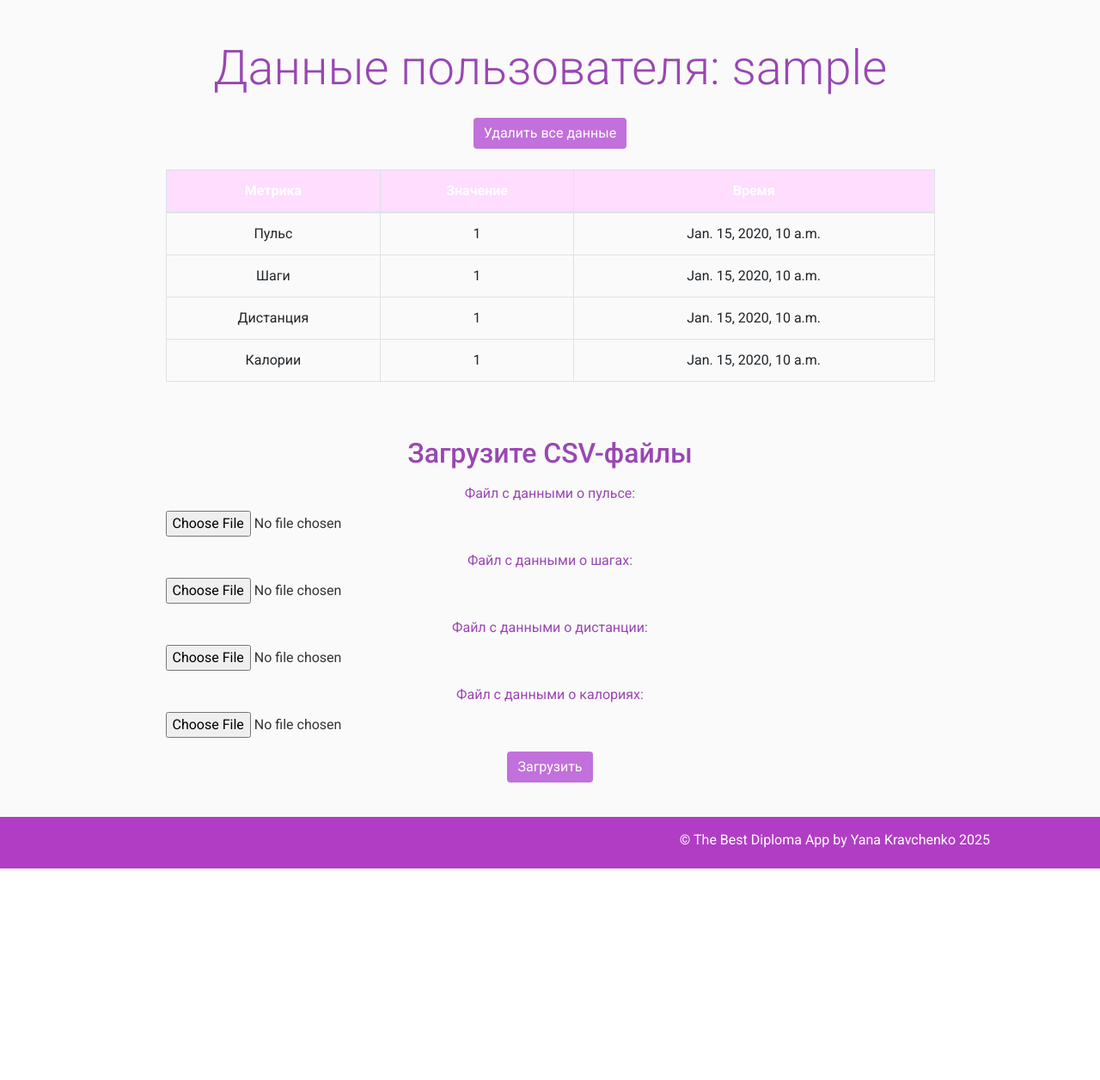
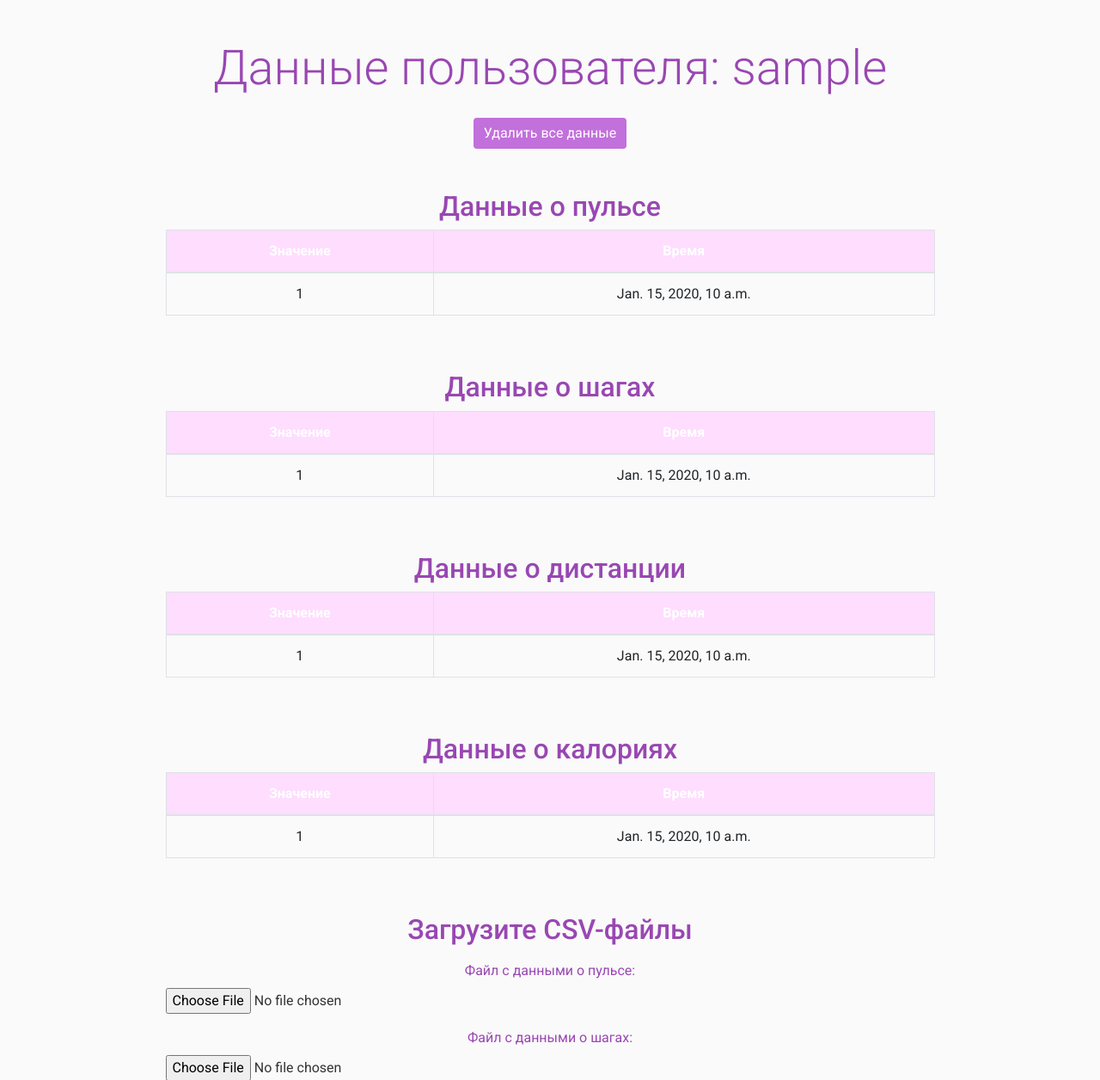
Before and after one commit to qetra4/Diploma_App, a Django app: page /user_data/1/ in a window 1280 px wide. Shown: the part 75-1331 px from the top of the page at 86% size. Before the commit the page ends 1085 px from the top, so only its background shows below. Run offline with Django 5.2, Linux system fonts and the light colour scheme; the first user in the database is signed in; tables that the repository leaves empty hold one stand-in row (Sample ...); some libraries are stand-ins or nearby versions.

Commit message:
Different tables for different values

```diff
--- a/data/templates/user_data.html
+++ b/data/templates/user_data.html
@@ -14,12 +14,13 @@
                     </button>
                 </form>
 
-                <!-- Таблица с данными -->
+                <!-- Таблица с данными о пульсе -->
+                {% if pulses %}
+                    <h2 class="text-lavender mt-5">Данные о пульсе</h2>
                     <div class="table-responsive">
                         <table class="table table-bordered table-hover">
                             <thead class="bg-lavender text-white">
                                 <tr>
-                                <th>Метрика</th>
                                     <th>Значение</th>
                                     <th>Время</th>
                                 </tr>
@@ -27,28 +28,81 @@
                             <tbody>
                                 {% for pulse in pulses %}
                                     <tr>
-                                    <td>Пульс</td>
                                         <td>{{ pulse.value }}</td>
                                         <td>{{ pulse.time }}</td>
                                     </tr>
                                 {% endfor %}
+                            </tbody>
+                        </table>
+                    </div>
+                {% else %}
+                    <p class="text-muted">Нет данных о пульсе.</p>
+                {% endif %}
+
+                <!-- Таблица с данными о шагах -->
+                {% if steps %}
+                    <h2 class="text-lavender mt-5">Данные о шагах</h2>
+                    <div class="table-responsive">
+                        <table class="table table-bordered table-hover">
+                            <thead class="bg-lavender text-white">
+                                <tr>
+                                    <th>Значение</th>
+                                    <th>Время</th>
+                                </tr>
+                            </thead>
+                            <tbody>
                                 {% for step in steps %}
                                     <tr>
-                                    <td>Шаги</td>
                                         <td>{{ step.value }}</td>
                                         <td>{{ step.time }}</td>
                                     </tr>
                                 {% endfor %}
+                            </tbody>
+                        </table>
+                    </div>
+                {% else %}
+                    <p class="text-muted">Нет данных о шагах.</p>
+                {% endif %}
+
+                <!-- Таблица с данными о дистанции -->
+                {% if distances %}
+                    <h2 class="text-lavender mt-5">Данные о дистанции</h2>
+                    <div class="table-responsive">
+                        <table class="table table-bordered table-hover">
+                            <thead class="bg-lavender text-white">
+                                <tr>
+                                    <th>Значение</th>
+                                    <th>Время</th>
+                                </tr>
+                            </thead>
+                            <tbody>
                                 {% for distance in distances %}
                                     <tr>
-                                    <td>Дистанция</td>
                                         <td>{{ distance.value }}</td>
                                         <td>{{ distance.time }}</td>
                                     </tr>
                                 {% endfor %}
+                            </tbody>
+                        </table>
+                    </div>
+                {% else %}
+                    <p class="text-muted">Нет данных о дистанции.</p>
+                {% endif %}
+
+                <!-- Таблица с данными о калориях -->
+                {% if calories %}
+                    <h2 class="text-lavender mt-5">Данные о калориях</h2>
+                    <div class="table-responsive">
+                        <table class="table table-bordered table-hover">
+                            <thead class="bg-lavender text-white">
+                                <tr>
+                                    <th>Значение</th>
+                                    <th>Время</th>
+                                </tr>
+                            </thead>
+                            <tbody>
                                 {% for calorie in calories %}
                                     <tr>
-                                    <td>Калории</td>
                                         <td>{{ calorie.value }}</td>
                                         <td>{{ calorie.time }}</td>
                                     </tr>
@@ -56,6 +110,9 @@
                             </tbody>
                         </table>
                     </div>
+                {% else %}
+                    <p class="text-muted">Нет данных о калориях.</p>
+                {% endif %}
 
                 <!-- Сообщения -->
                 {% if messages %}
```
Lines whose indentation alone changed are shown as unchanged.
